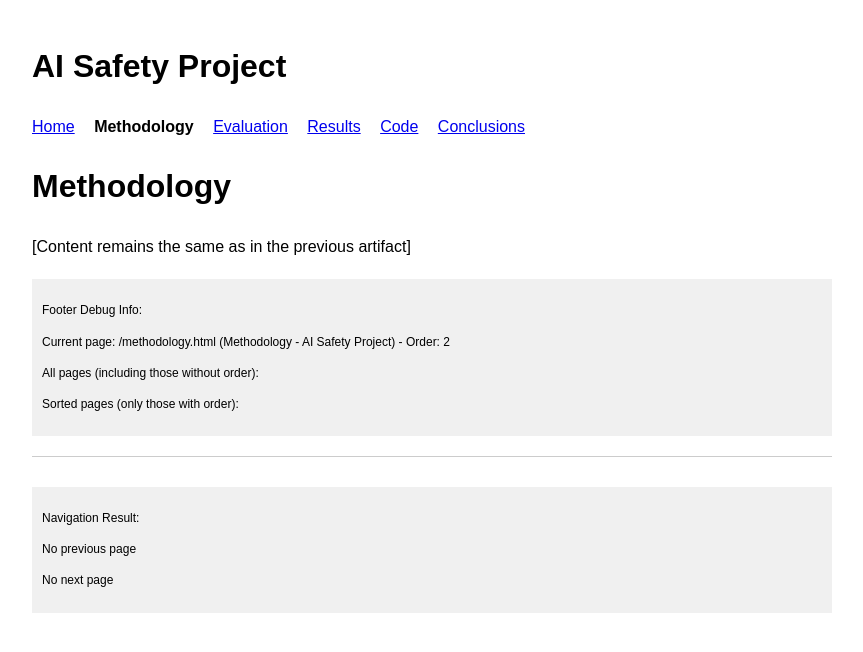
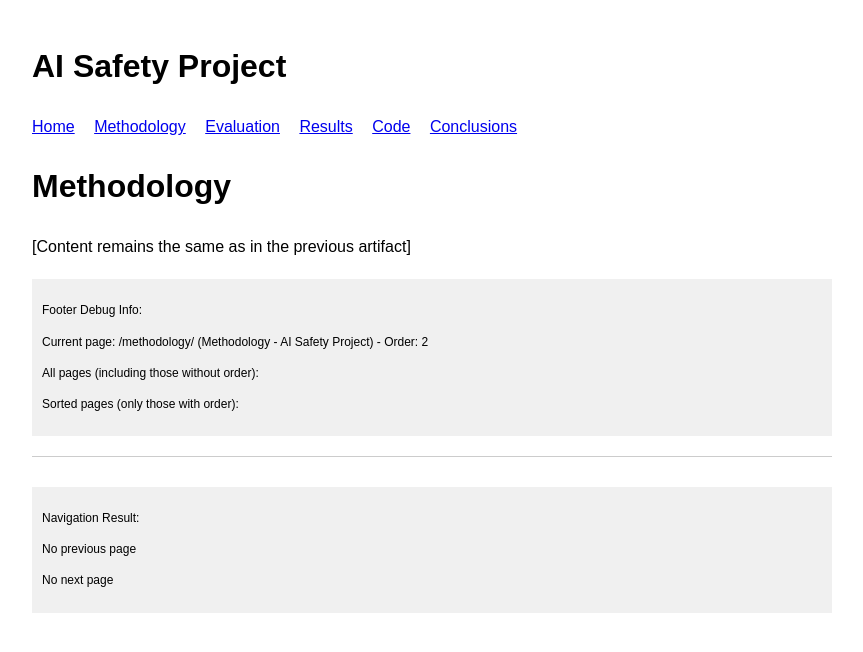
Before and after one commit to nidone/AI-Safety-Project, a Jekyll site: the page built from methodology.md, in a window 1280 px wide. Shown: the top 652 px of the page, without its empty margins (208-1071 px from the left). Built offline with Jekyll 4.4.1, drawn with Linux system fonts in a browser that asks for light colours; part of the change alters nothing that is shown.

```diff
--- a/_config.yml
+++ b/_config.yml
@@ -1,3 +1,6 @@
+include: ['_pages']
+permalink: /:title/
+
 title: AI Safety Project
 description: TBD
 
```
